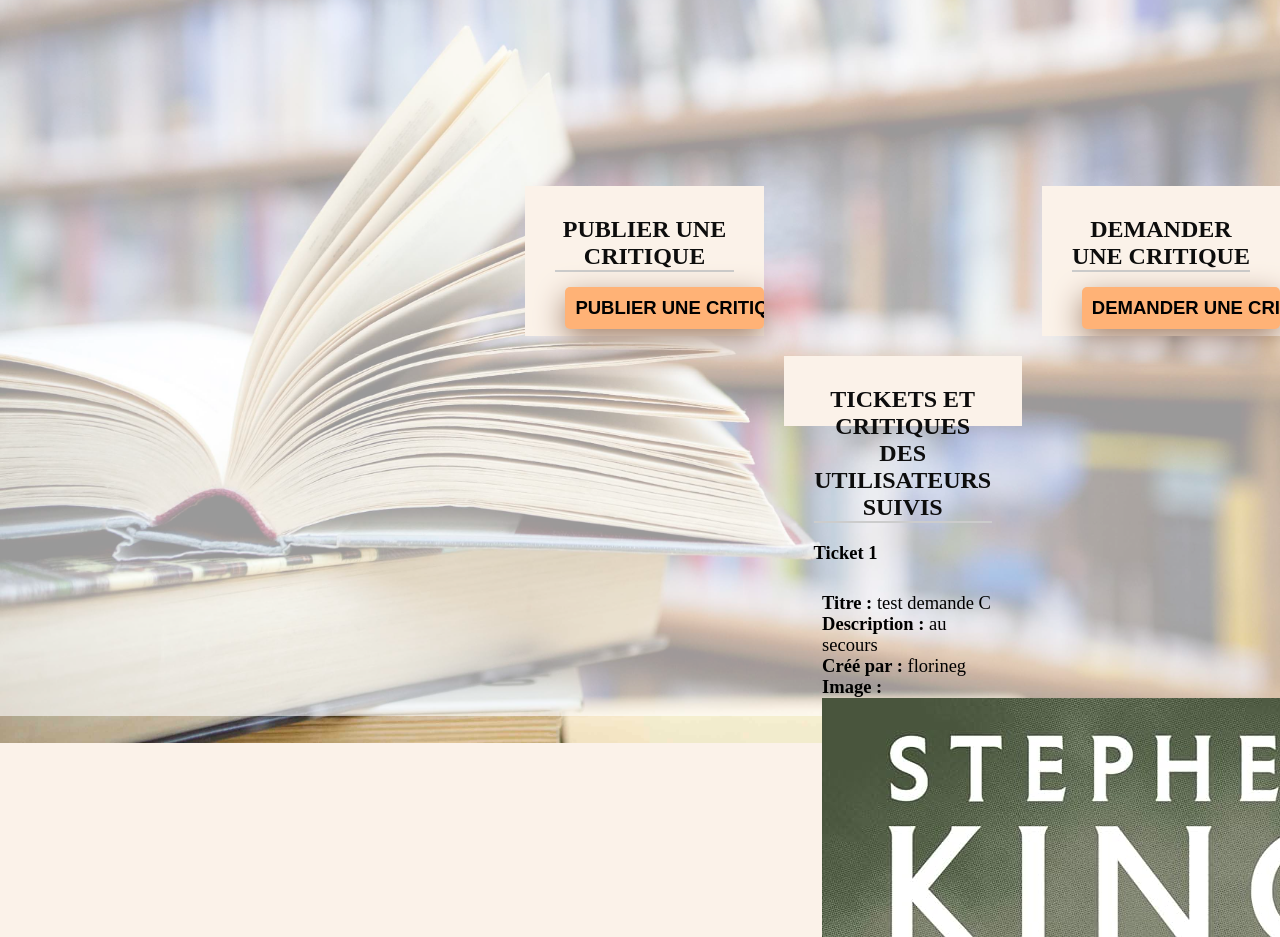
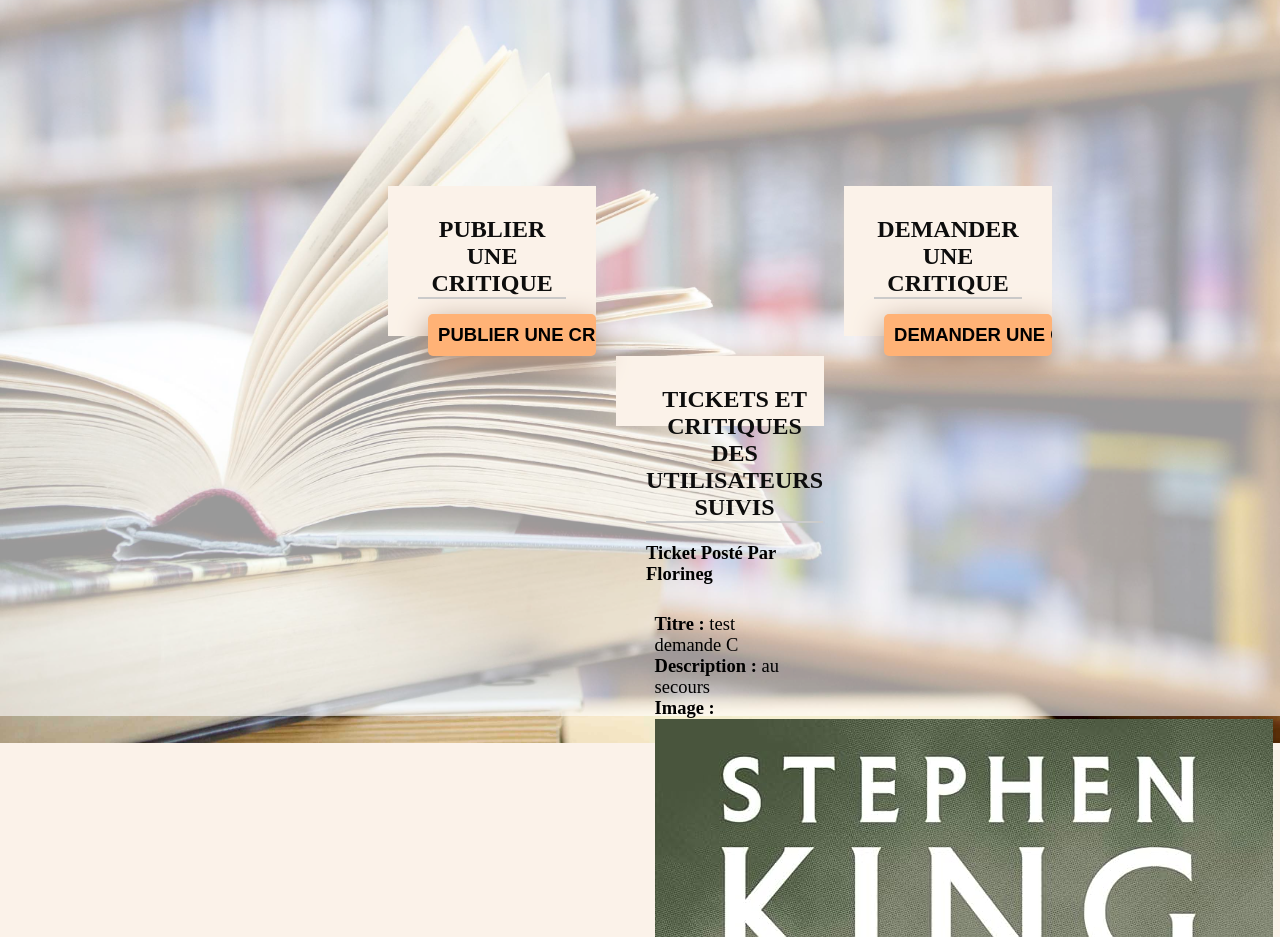
Before and after one commit to mcourte/OC_Projet9, a Django app: page /accounts/review/home_review/ in a window 1280 px wide; the page is wider, and only the part inside the window is pictured. Shown: the part 84-1021 px from the top of that part. Run offline with Django 5.2, Linux system fonts and the light colour scheme; a user stored in the database is signed in; data comes from the database, SQL or seed files in the repository; both versions use the stored data as it was after the commit.

Commit message:
ok affichage antéchronologique

```diff
--- a/LitREVU/review/ReviewViews.py
+++ b/LitREVU/review/ReviewViews.py
@@ -6,34 +6,28 @@ from .models import Review, Ticket, UserFollows, TicketReview
 from .forms import TicketForm, FollowUsersForm, ReviewForm, TicketReviewForm
 from django.urls import reverse_lazy
 from authentication.models import User
+from operator import attrgetter
+from django.db.models import Q
 from itertools import chain
-from operator import attrgetter
 
 
 class HomeReviewView(LoginRequiredMixin, View):
 
     def get(self, request):
-        # Récupérer les utilisateurs suivis par l'utilisateur actuel
+        # Récupérer tous les utilisateurs suivis par l'utilisateur actuel
         following_users = UserFollows.objects.filter(user=request.user).values_list('followed_user', flat=True)
 
-        # Récupérer les tickets et les critiques associés aux utilisateurs suivis
-        following_tickets = Ticket.objects.filter(user__in=following_users)
+        # Récupérer tous les utilisateurs que l'utilisateur suit et ceux qui le suivent
+        users_related = Q(user__in=following_users) | Q(user=request.user)
+
+        # Récupérer tous les tickets et critiques associés aux utilisateurs suivis par l'utilisateur actuel
+        following_tickets = Ticket.objects.filter(users_related)
         following_reviews = Review.objects.filter(ticket__user__in=following_users)
 
         # Trier les tickets et les critiques par date de création de la plus récente à la plus ancienne
         following_tickets = following_tickets.order_by('-time_created')
         following_reviews = following_reviews.order_by('-time_created')
 
-        return render(request, 'review/home_review.html', {'following_tickets': following_tickets,
-                                                           'following_reviews': following_reviews})
-
-    @classmethod
-    def posts_view(cls, request):
-        """ Affiche les critiques et les tickets associés aux utilisateurs suivis (vue alternative)."""
-        user = request.user
-        following_users = UserFollows.objects.filter(user=user, blocked=False).values_list('followed_user', flat=True)
-        following_tickets = Ticket.objects.filter(user__in=following_users)
-        following_reviews = Review.objects.filter(ticket__user__in=following_users)
         return render(request, 'review/home_review.html', {'following_tickets': following_tickets,
                                                            'following_reviews': following_reviews})
 
--- a/LitREVU/review/templates/review/home_review.html
+++ b/LitREVU/review/templates/review/home_review.html
@@ -19,14 +19,14 @@
             </form>
         </div>
         <div class="critique-empty-column"></div> <!-- Empty column -->
+        <div class="critique-empty-column"></div> <!-- Empty column -->
         <div class="critique-column">
             <h2 class="active">Tickets et Critiques des utilisateurs suivis</h2>
             {% for ticket in following_tickets %}
-                <h3 class="active">Ticket {{ forloop.counter }}</h3>
+                <h3 class="active">Ticket posté par {{ ticket.user.username }} </h3>
                 <ul>
                     <li><strong>Titre :</strong> {{ ticket.title }}</li>
                     <li><strong>Description :</strong> {{ ticket.description }}</li>
-                    <li><strong>Créé par :</strong> {{ ticket.user.username }}</li>
                     {% if ticket.image %}
                         <li><strong>Image :</strong> <img src="{{ ticket.image.url }}" alt="{{ ticket.title }}"></li>
                     {% endif %}
@@ -40,21 +40,21 @@
                 </form>
                 {% endif %}
 
+                <!-- Ajouter une sous-liste pour les critiques associées -->
+                <ul>
                 {% for review in following_reviews %}
                     {% if review.ticket == ticket %}
                     <h3 class="active">Critique de {{ review.user.username }}</h3>
-                    <ul>
-                        <li><strong>En réponse à un Ticket de :</strong> {{ review.ticket.user.username }}</li>
-                        <li><strong>Titre :</strong> {{ review.ticket.title }}</li>
-                        {% if review.ticket.image %}
-                            <li><strong>Image :</strong> <img src="{{ review.ticket.image.url }}" alt="{{ review.ticket.title }}"></li>
-                        {% endif %}
-                        <li><strong>Titre :</strong> {{ review.headline }} - <strong>Note :</strong> {{ review.rating }}</li>
-                        <li><strong>Description :</strong> {{ review.body }}</li>
-                        <li><strong>Date de création :</strong> {{ review.time_created }}</li>
-                    </ul>
+                    <li>
+                        <strong>En réponse au Ticket {{ review.ticket.title }} posté par {{ review.ticket.user.username }}</strong>
+                    </li>
+                    <li><strong>Titre :</strong> {{ review.headline }}</li>
+                    <li><strong>Note :</strong> {{ review.rating }}</li>
+                    <li><strong>Description :</strong> {{ review.body }}</li>
+                    <li><strong>Date de création :</strong> {{ review.time_created }}</li>
                     {% endif %}
                 {% endfor %}
+                </ul>
             {% endfor %}
         </div>
         <div class="critique-empty-column"></div> <!-- Empty column -->
```
Also changed, not shown: LitREVU/db.sqlite3, LitREVU/medias/ticket_images/marche_ou_creve_1esWs6U.jpg (added).
